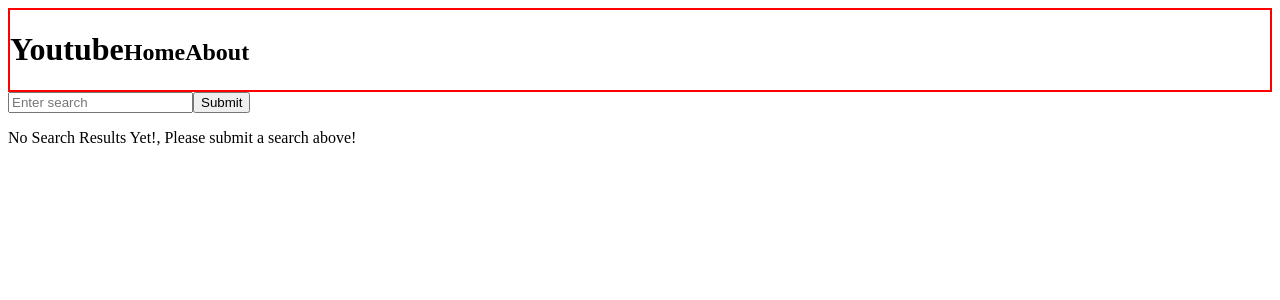
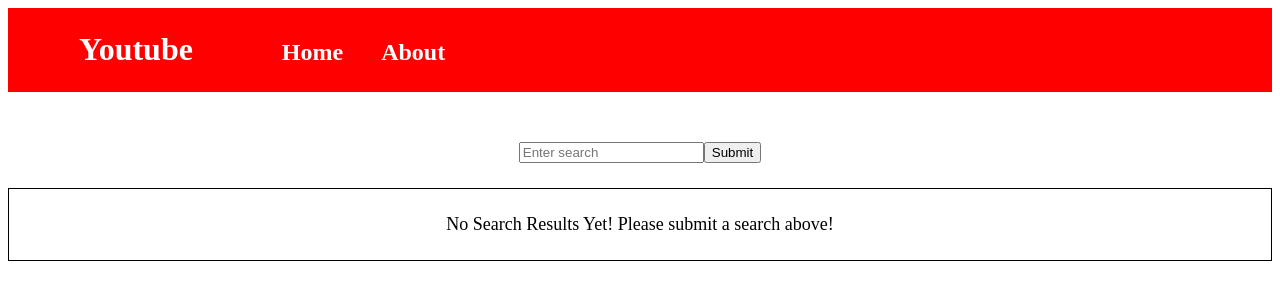
Before and after one commit to NRiddick113/Youtube-Project, a React (Create React App) app: page / in a window 1280 px wide. Shown: the top 300 px of the page. Built offline with nearby package versions, Linux system fonts and the light colour scheme; the HTML template or start-up script is replaced by a standard one.

Commit message:
Added Nav and home CSS

```diff
--- a/package.json
+++ b/package.json
@@ -6,6 +6,7 @@
     "eslint-plugin-jsx-a11y": "^6.6.1",
     "react": "^18.2.0",
     "react-dom": "^18.2.0",
+    "react-router-dom": "^6.4.3",
     "react-scripts": "5.0.1",
     "serve": "^11.3.2"
   },
--- /dev/null
+++ b/src/Components/Home.css
@@ -0,0 +1,15 @@
+div {
+    text-align: center;
+}
+
+p {
+    font-size: 18px;
+    margin-top: 25px;
+    border: 1px solid black;
+    padding: 25px 0 25px 0;
+}
+
+a {
+    color: white;
+    text-decoration: none;
+}
--- a/src/Components/Home.js
+++ b/src/Components/Home.js
@@ -1,4 +1,5 @@
 import React from 'react';
+import './Home.css'
 
 
 function Home() {
@@ -7,7 +8,7 @@
             <input type='text' placeholder='Enter search'/>
             <input type='submit' />
 
-            <p>No Search Results Yet!, Please submit a search above!</p>
+            <p>No Search Results Yet! Please submit a search above!</p>
         </div>
     );
 }
--- a/src/Components/NavBar.css
+++ b/src/Components/NavBar.css
@@ -1,9 +1,13 @@
 .navBar{
-    display: flex;
     border: 2px solid red;
-    flex-wrap: wrap;
-    justify-content: flex-start;
-    align-content: stretch;
-    flex-direction: row;
+    background-color: red;
     align-items: baseline;
+    display: grid;
+    grid-template-columns: 20% 8% 8%;
+    margin-bottom: 50px;
 }
+
+h1,
+h2 {
+    color: white;
+}
--- a/src/Components/NavBar.js
+++ b/src/Components/NavBar.js
@@ -1,12 +1,28 @@
 import React from 'react';
+import { useNavigate } from 'react-router';
+import { Link } from 'react-router-dom';
 import './NavBar.css'
 
+
 function NavBar() {
+
     return (
         <div className='navBar'>
-            <h1>Youtube </h1>
-            <h2> Home </h2>
-            <h2> About </h2>
+            <h1>
+                <Link to="/">
+                Youtube
+                </Link>
+            </h1>
+            <h2>
+                <Link to='/'>
+                Home
+                </Link>
+            </h2>
+            <h2>
+                <Link to="/about">
+                About
+                </Link>
+            </h2>
         </div>
     );
 }
```
Also changed, not shown: 1 other file (tests, documents, lock files or other folders).
